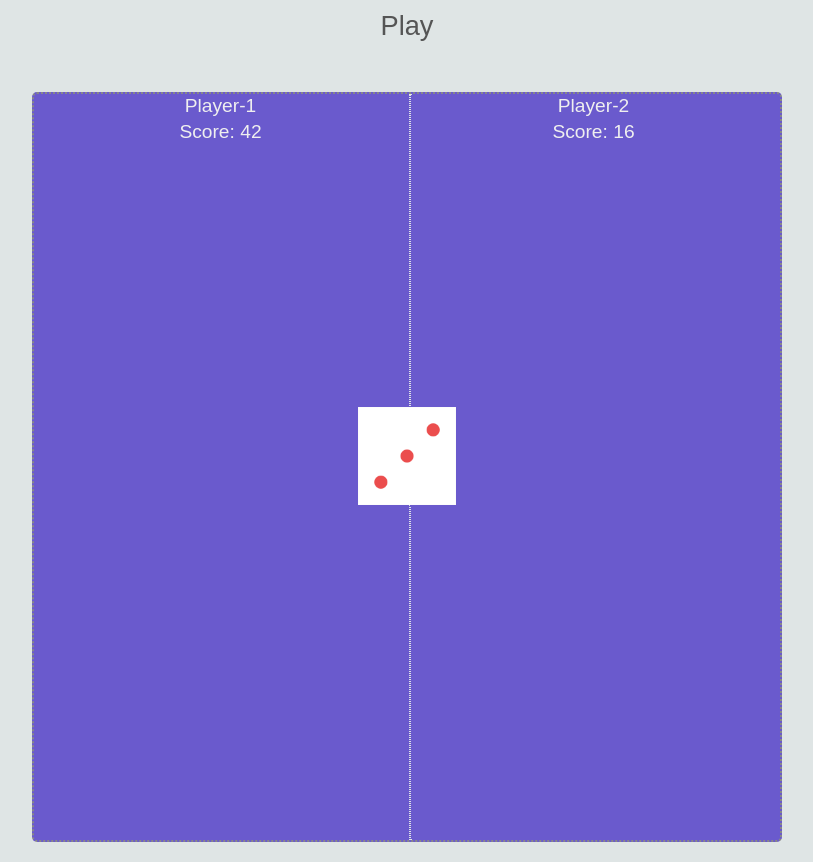
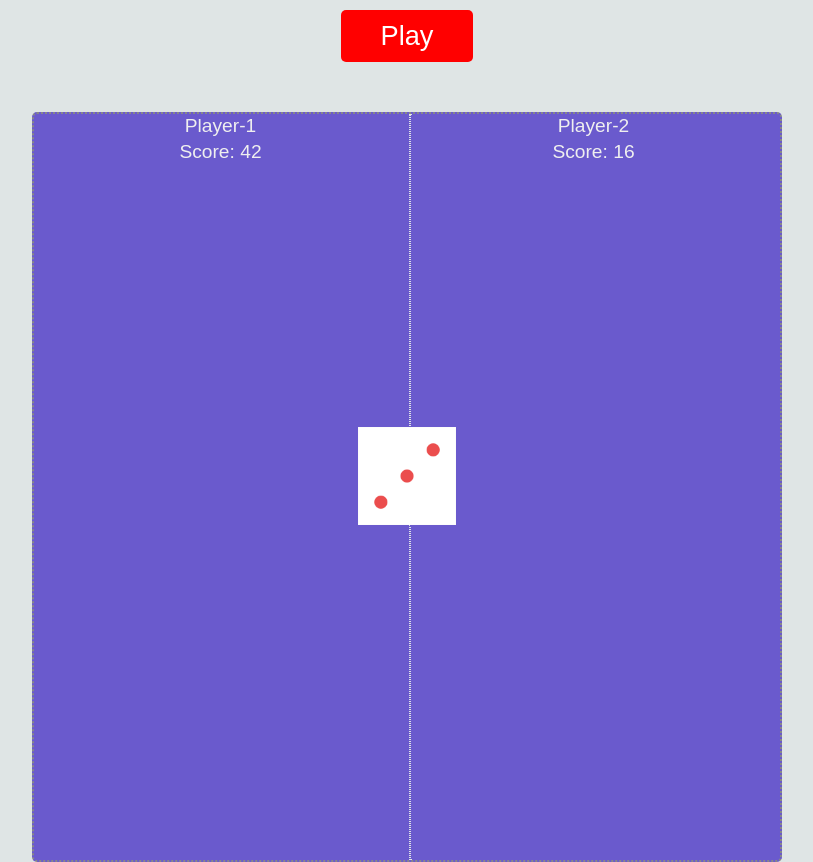
Before and after one commit to v-dumitrescu/recursiveDice, a plain HTML site: page index.html in a window 1280 px wide. Both pictures are taken after a click on the button "Play". Shown: the whole page, without its empty margins (233-1046 px from the left). Drawn offline with Linux system fonts and the light colour scheme.

Commit message:
Update style.css

```diff
--- a/style.css
+++ b/style.css
@@ -67,6 +67,14 @@ body {
   margin-top: 10px;
   font-size: 1.7rem;
   border: 0;
-  background-color: inherit;
+  background-color: #fff;
+  padding: 10px 40px;
   cursor: pointer;
+  border-radius: 5px;
 }
+
+.btn.btn-disabled {
+  background-color: red;
+  color: #fff;
+  cursor:not-allowed;
+}
```
